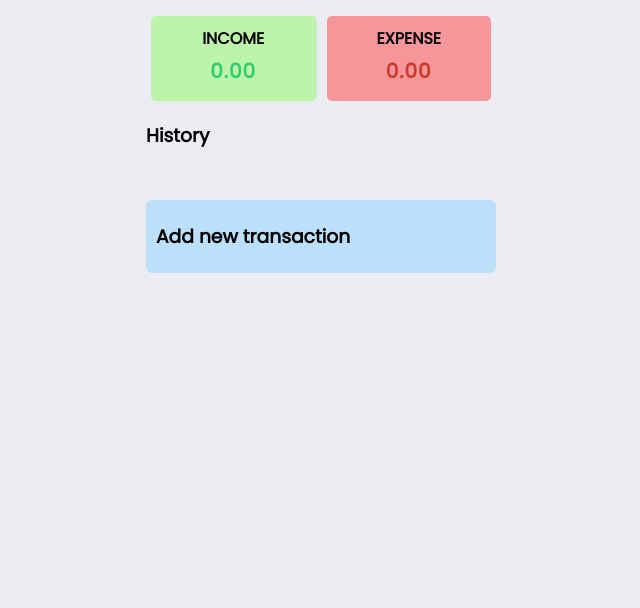
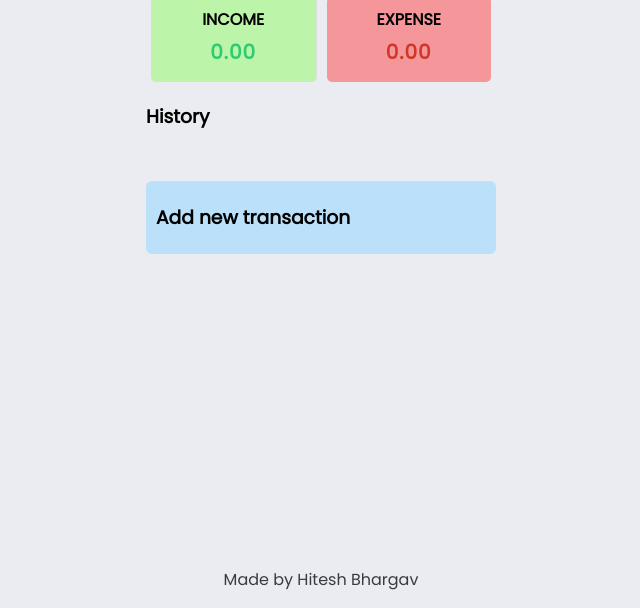
Before and after one commit to hiteshcodes/expenseTracker, a plain HTML site: page index.html in a window 1280 px wide. Shown: the part 211-819 px from the top of the page, without its empty margins (319-959 px from the left). Drawn offline with Linux system fonts and the light colour scheme.

Commit message:
updated ui

```diff
--- a/index.html
+++ b/index.html
@@ -45,6 +45,11 @@
             <button class="btn">Add transaction</button>
         </form>
     </div>
+
+    <footer>
+        <p><a href="https://github.com/hiteshbhargav">Made by Hitesh Bhargav</a></p>
+    </footer>
+
     <script src="index.js"></script>
 </body>
 
--- a/styles.css
+++ b/styles.css
@@ -187,3 +187,9 @@ input[type="number"] {
   visibility: visible;
   opacity: 1;
 }
+
+footer a {
+  color: black;
+  text-decoration: none;
+  color: #393b44;
+}
```
